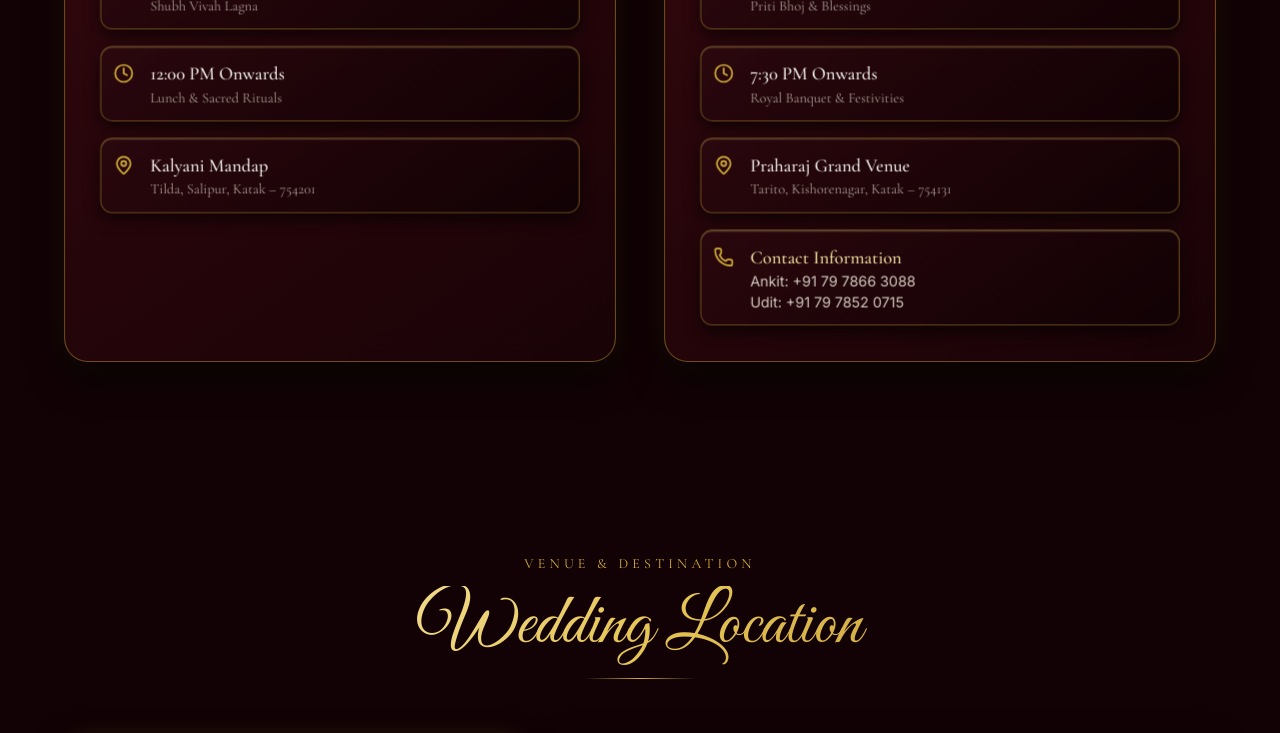
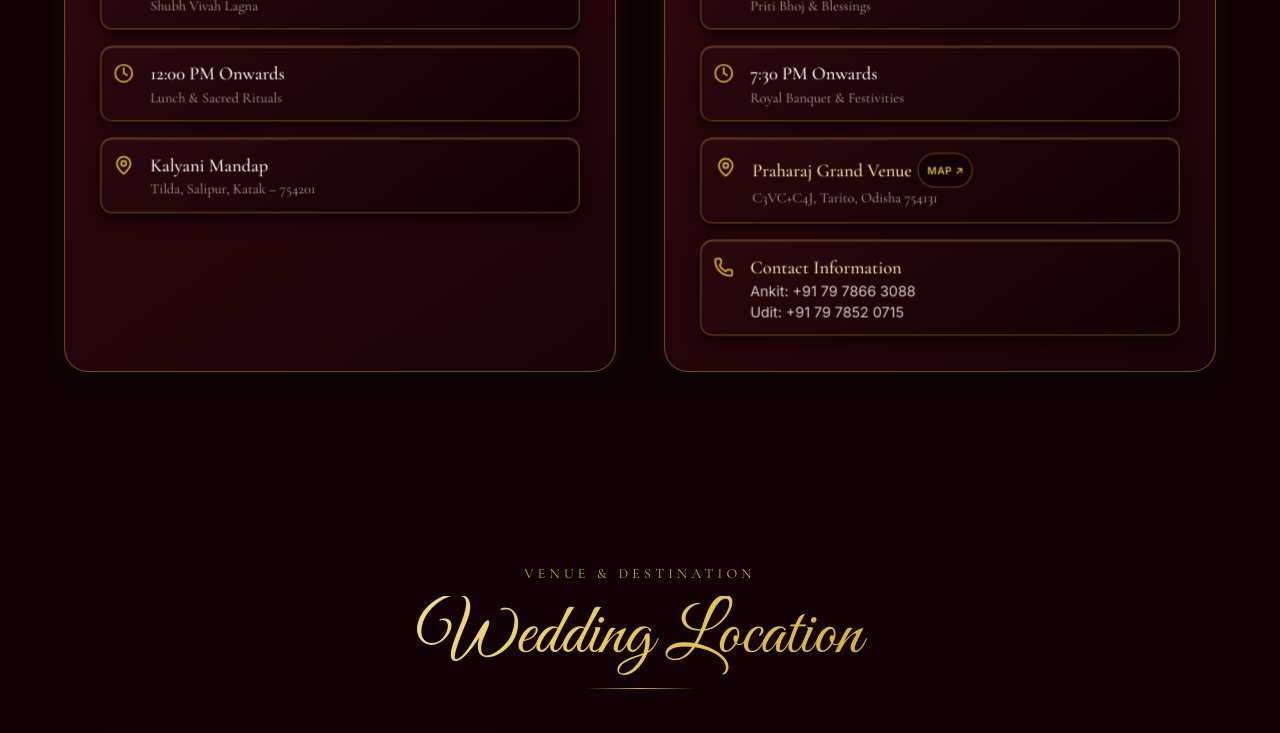
Before and after one commit to ShanksTechpy/invitation, a React (Vite) app: page / in a window 1280 px wide. Shown: the part 4140-4873 px from the top of the page. Built offline with nearby package versions, Linux system fonts and the light colour scheme; a web font is replaced by a local one.

Commit message:
Make Praharaj Grand Venue tile clickable to Google Maps with C3VC+C4J, Tarito, Odisha 754131

```diff
--- a/src/components/DateCardsSection.tsx
+++ b/src/components/DateCardsSection.tsx
@@ -91,13 +91,23 @@ export const DateCardsSection: React.FC = () => {
                   </div>
                 </div>
 
-                <div className="flex items-start gap-4 p-3 rounded-xl badge-3d">
-                  <MapPin className="w-5 h-5 text-[#D4AF37] shrink-0 mt-1" />
+                <a
+                  href={`https://www.google.com/maps/search/?api=1&query=${encodeURIComponent("C3VC+C4J, Tarito, Odisha 754131")}`}
+                  target="_blank"
+                  rel="noopener noreferrer"
+                  className="flex items-start gap-4 p-3.5 rounded-xl badge-3d border border-[#D4AF37]/30 hover:border-[#D4AF37] hover:bg-[#34080E]/80 transition-all cursor-pointer group/map"
+                >
+                  <MapPin className="w-5 h-5 text-[#D4AF37] shrink-0 mt-1 group-hover/map:scale-125 transition-transform" />
                   <div>
-                    <p className="font-medium text-lg text-[#FDFBF7]">Praharaj Grand Venue</p>
-                    <p className="text-sm text-[#E8DFD1]/70">Tarito, Kishorenagar, Katak – 754131</p>
+                    <p className="font-medium text-lg text-[#FCEAA6] group-hover/map:underline flex items-center gap-1.5">
+                      Praharaj Grand Venue
+                      <span className="text-[10px] uppercase font-sans-inter tracking-wider text-[#D4AF37] bg-[#120205] px-2 py-0.5 rounded-full border border-[#D4AF37]/40 font-semibold">
+                        Map ↗
+                      </span>
+                    </p>
+                    <p className="text-sm text-[#E8DFD1]/70">C3VC+C4J, Tarito, Odisha 754131</p>
                   </div>
-                </div>
+                </a>
 
                 <div className="flex items-start gap-4 p-3 rounded-xl badge-3d border border-[#D4AF37]/30 bg-[#34080E]/60">
                   <Phone className="w-5 h-5 text-[#D4AF37] shrink-0 mt-1" />
--- a/src/components/LocationSection.tsx
+++ b/src/components/LocationSection.tsx
@@ -3,12 +3,12 @@ import { motion } from 'framer-motion';
 import { MapPin, Navigation as NavIcon, Compass } from 'lucide-react';
 
 export const LocationSection: React.FC = () => {
-  const address = "Tarito, Salipur, Cuttack, Odisha – 754131";
+  const address = "C3VC+C4J, Tarito, Odisha 754131";
   const googleMapsUrl = `https://www.google.com/maps/search/?api=1&query=${encodeURIComponent(
-    "Tarito, Salipur, Cuttack, Odisha 754131"
+    "C3VC+C4J, Tarito, Odisha 754131"
   )}`;
   const embedUrl = `https://www.google.com/maps?q=${encodeURIComponent(
-    "Tarito, Salipur, Cuttack, Odisha 754131"
+    "C3VC+C4J, Tarito, Odisha 754131"
   )}&output=embed`;
 
   return (
```
